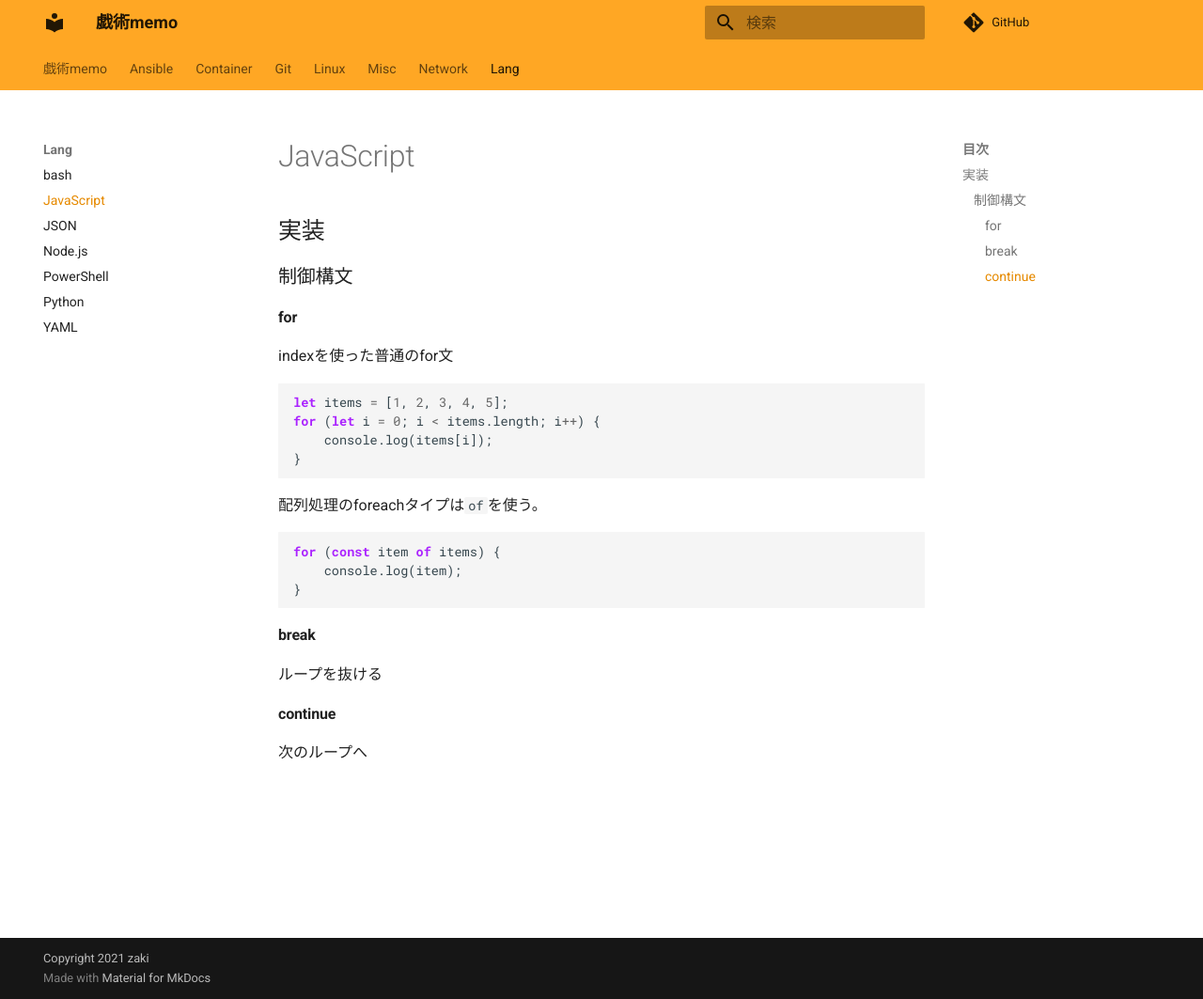
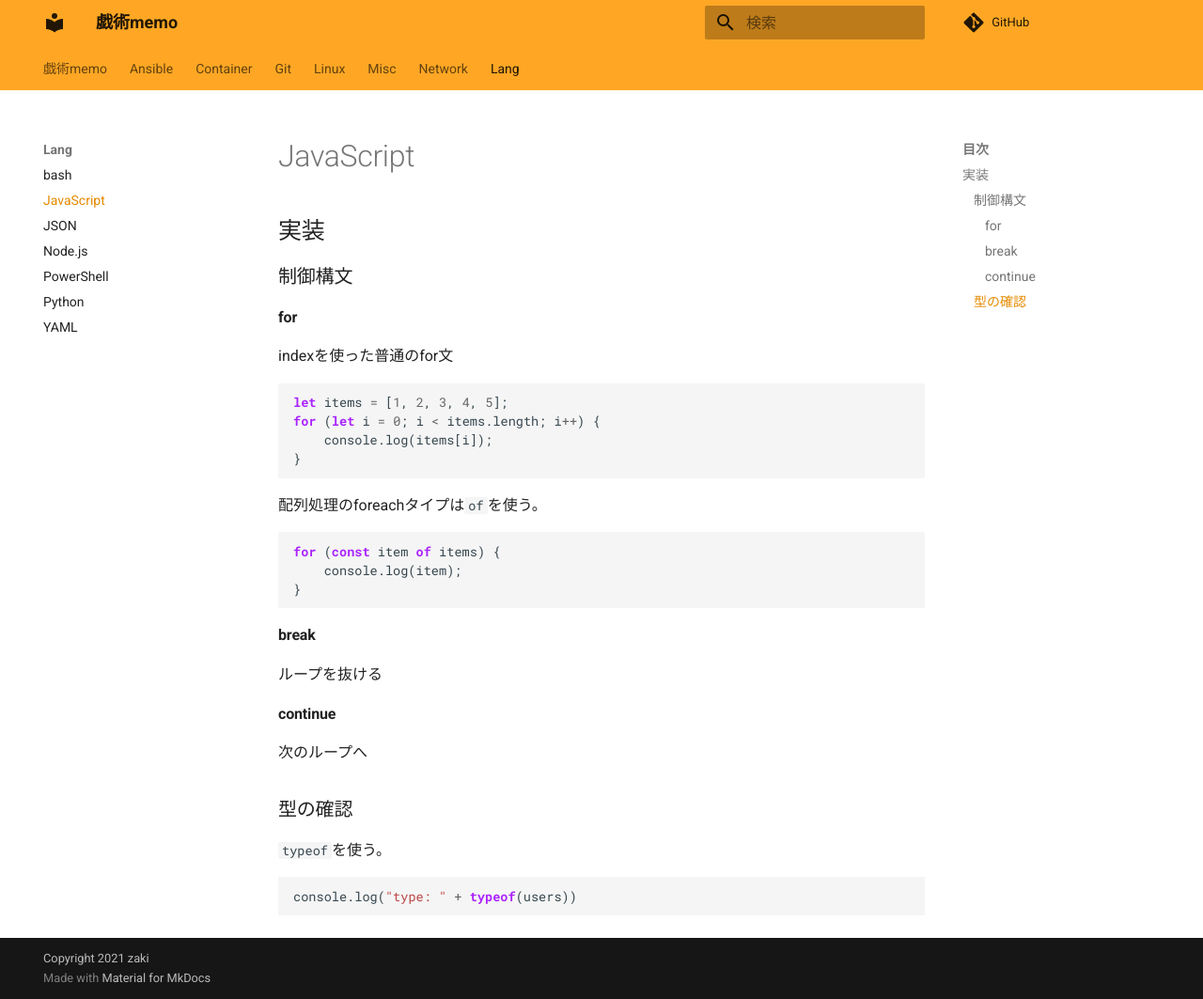
Before and after one commit to zaki-lknr/docs, an MkDocs documentation site: the page built from docs/lang/js.md, in a window 1280 px wide and 1063 px high. Shown: the whole window at 94% size. Built offline with MkDocs 1.6.1 and Material for MkDocs 9.7.7, drawn with Linux system fonts in a browser that asks for light colours; comment, search, counter and statistics services are not loaded.

Commit message:
add: lang/js: typeof

````diff
--- a/docs/lang/js.md
+++ b/docs/lang/js.md
@@ -30,3 +30,11 @@ for (const item of items) {
 #### continue
 
 次のループへ
+
+### 型の確認
+
+`typeof`を使う。
+
+```js
+console.log("type: " + typeof(users))
+```
````
